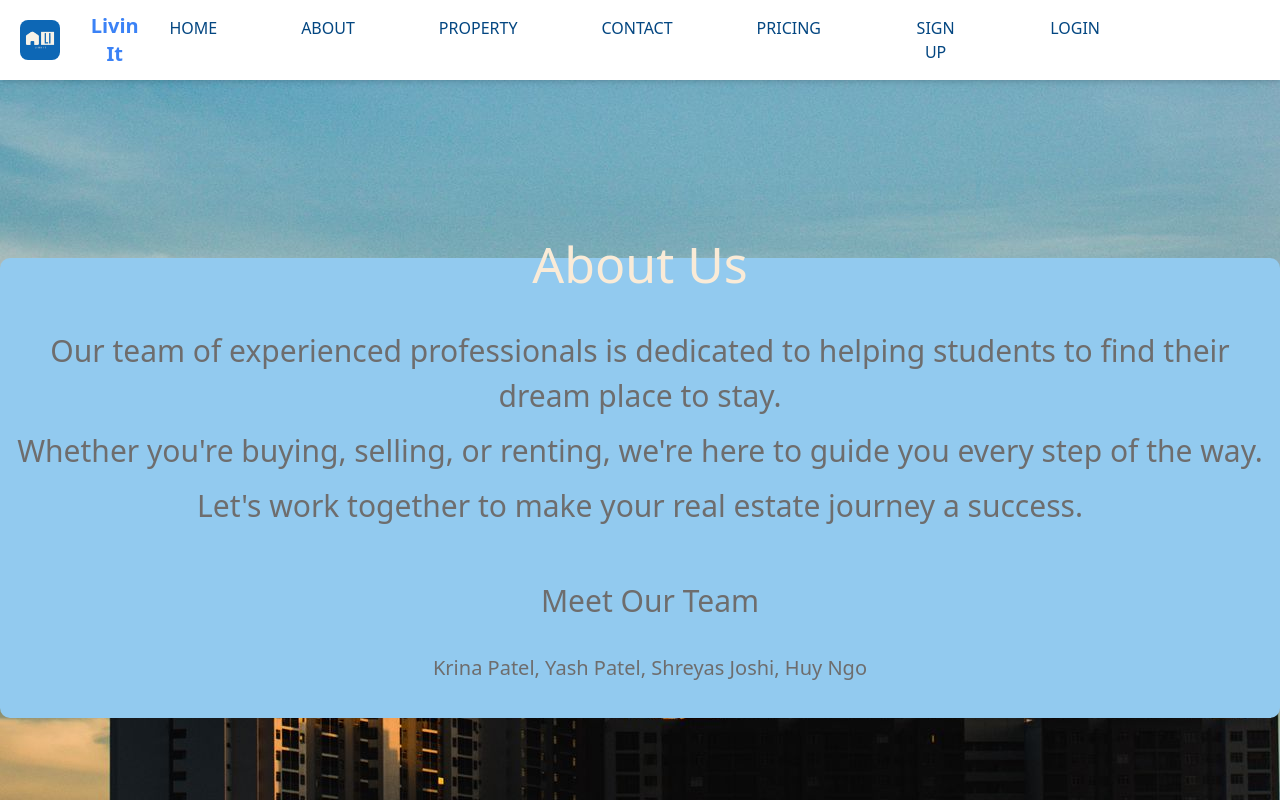
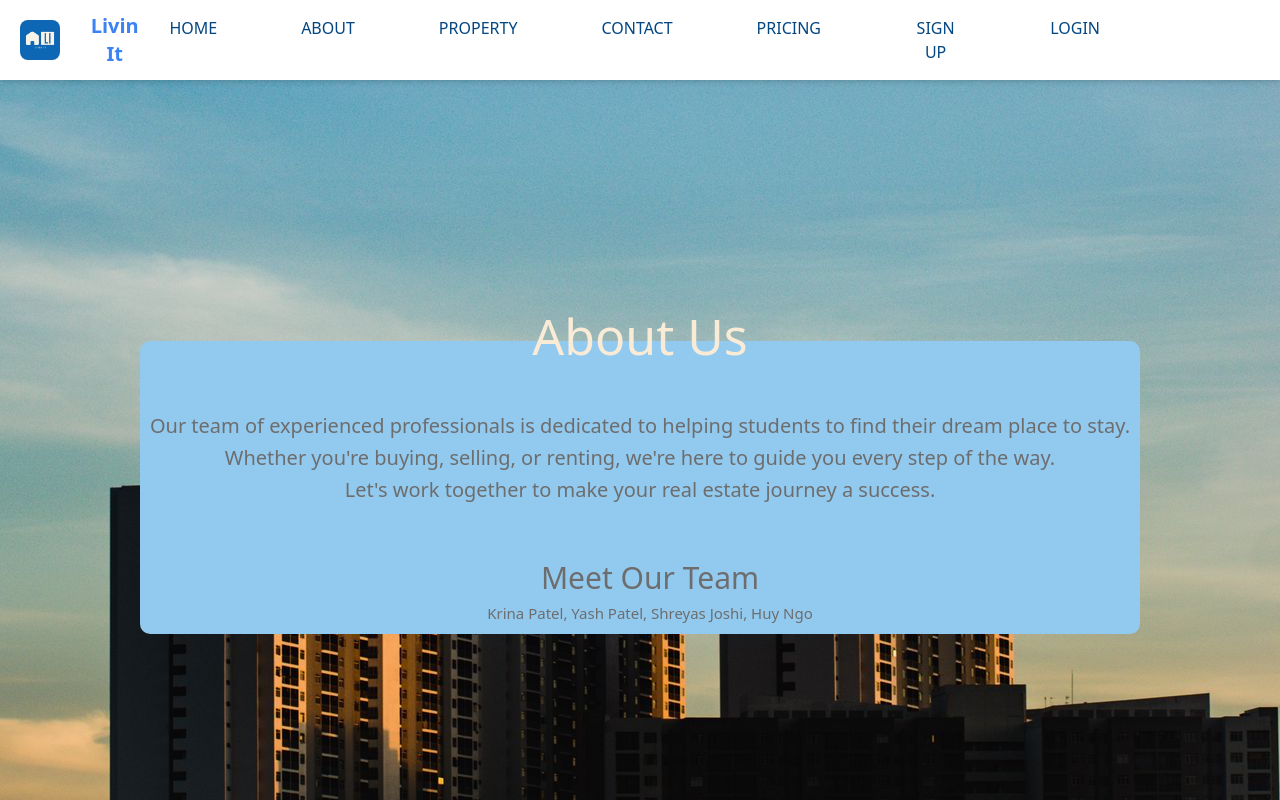
Before and after one commit to soulden1202/group-3-capstone-project, a React (Create React App) app: page /about in a window 1280 px wide. Built offline with nearby package versions, Linux system fonts and the light colour scheme; no server answers.

Commit message:
Update About.css

```diff
--- a/src/containers/about/About.css
+++ b/src/containers/about/About.css
@@ -14,7 +14,7 @@
 
 .about-container h1 {
   position: absolute;
-  top: 20%;
+  top: 30%;
   left: 50%;
   transform: translate(-50%, -50%);
   font-size: 3rem;
@@ -45,22 +45,22 @@
 }
 
 .team-box h2 {
-  font-size: 30px;
-  margin-bottom: 10px;
+  font-size: 20px;
+  margin-bottom: 2px;
   text-align: center;
 }
 
 .team-container ul {
   list-style: none;
-  margin: 10px;
-  padding: 10px;
+  margin: 0px;
+  padding: 0px;
   text-align: center;
   color: #6e6d6d;
 }
 
 .team-container li {
-  font-size: 20px;
-  margin-bottom: 5px;
+  font-size: 15px;
+  margin-bottom: 0px;
 }
 
 /* Responsive styles */
```
